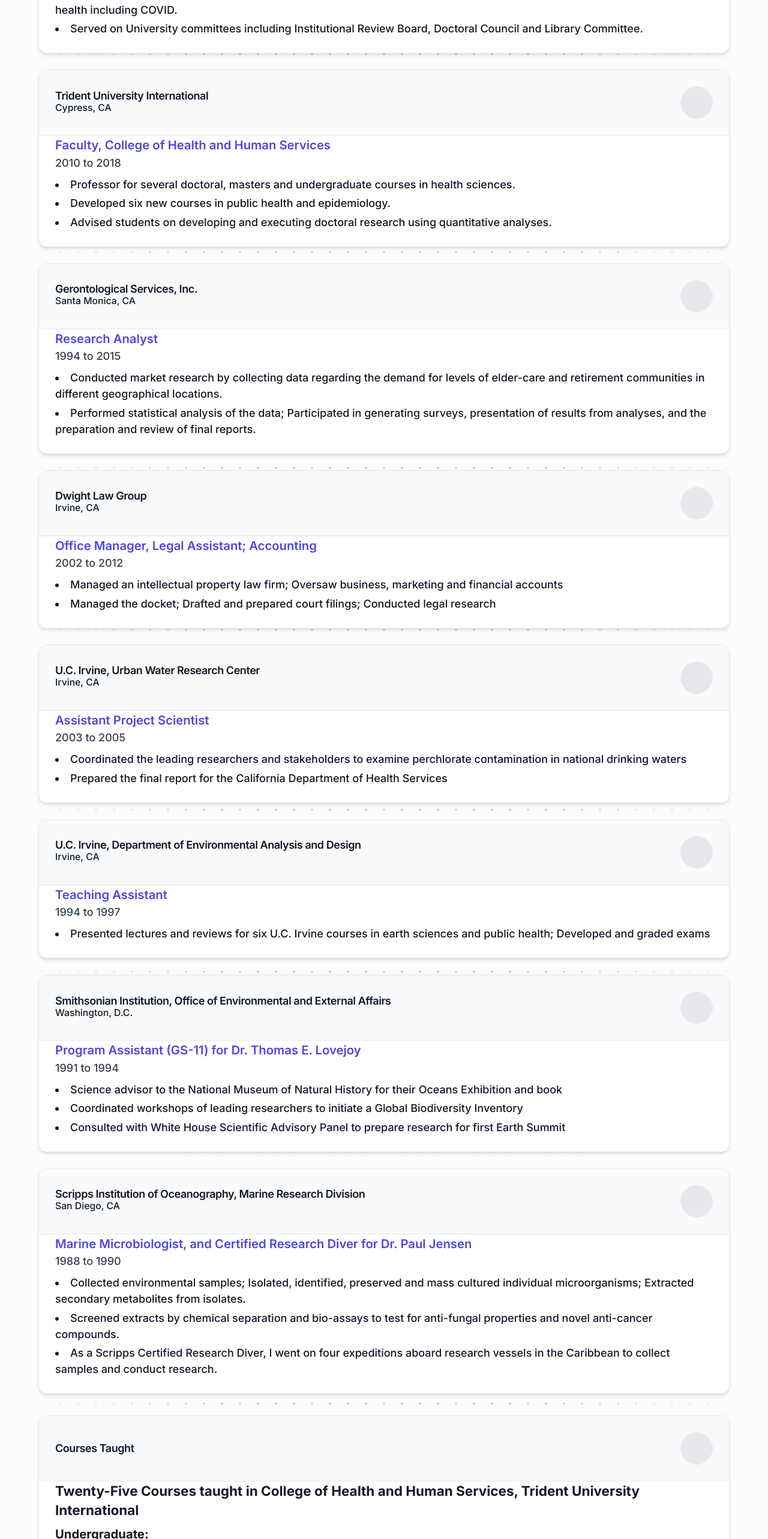
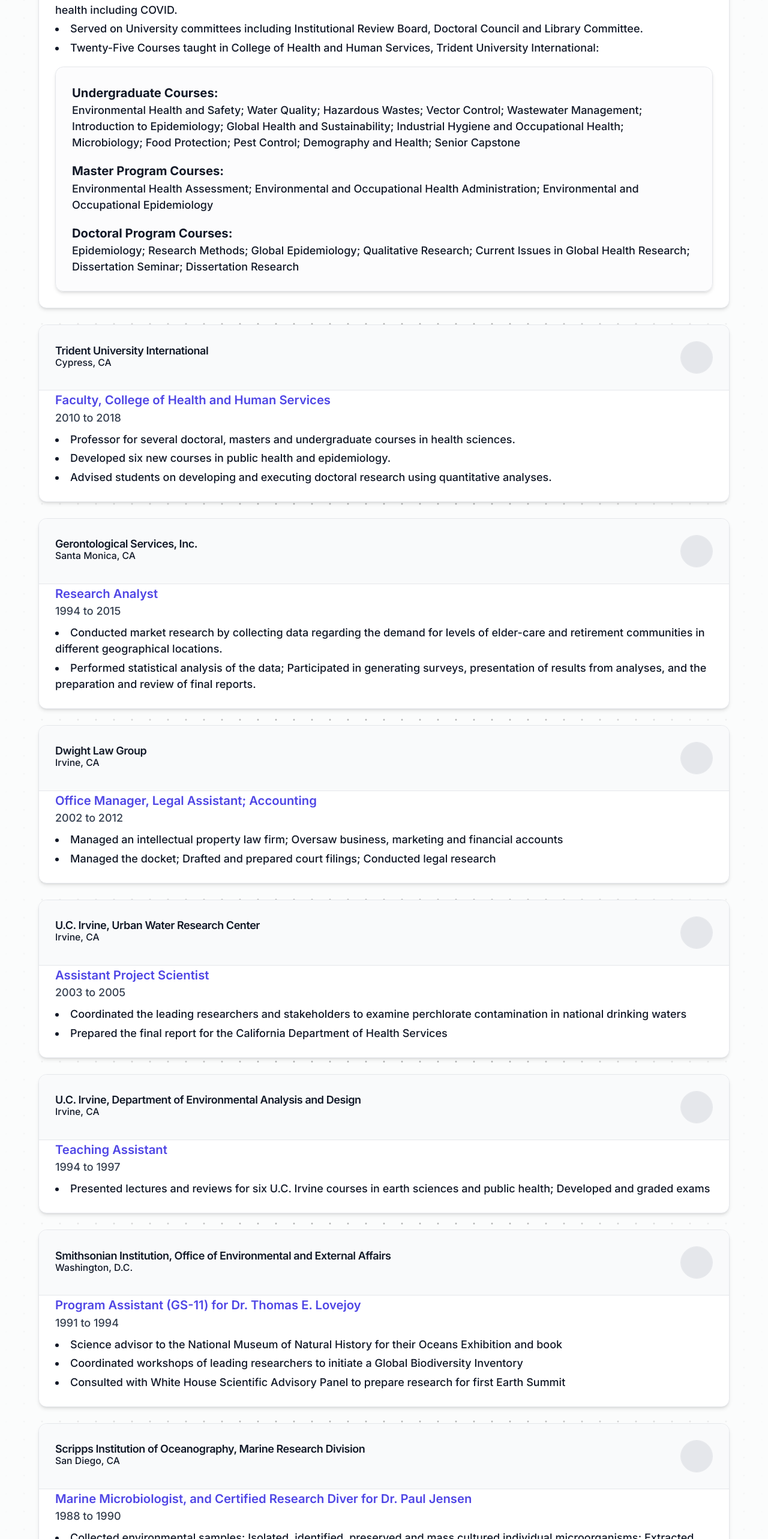
Before and after one commit to lame-o/dads-cv, a Next.js app: page /career in a window 1280 px wide. Shown: the part 1270-3836 px from the top of the page at 60% size. Built offline with nearby package versions, Linux system fonts and the light colour scheme.

Commit message:
consolidated trident card

```diff
--- a/app/career/page.tsx
+++ b/app/career/page.tsx
@@ -40,7 +40,8 @@ export default function Career() {
         "Managed dozens of faculty, and oversaw and taught hundreds of graduate students in both programs.",
         "Developed several engaging graduate courses in public health sciences and epidemiology.",
         "Dissertation Committee Chair and Member for twenty-four PhD students covering a wide range of research topics in public health including COVID.",
-        "Served on University committees including Institutional Review Board, Doctoral Council and Library Committee."
+        "Served on University committees including Institutional Review Board, Doctoral Council and Library Committee.",
+        "Twenty-Five Courses taught in College of Health and Human Services, Trident University International:",
       ]
     },
     {
@@ -147,42 +148,31 @@ export default function Career() {
                     <li key={idx} className="text-base">{responsibility}</li>
                   ))}
                 </ul>
+                {entry.title === "Trident University International" && entry.period === "2018 to 2023" && (
+                  <Card className="mt-4 bg-gray-50/50">
+                    <CardContent className="pt-6">
+                      <div className="space-y-4">
+                        <div>
+                          <h3 className="font-bold text-lg">Undergraduate Courses:</h3>
+                          <p className="text-base">Environmental Health and Safety; Water Quality; Hazardous Wastes; Vector Control; Wastewater Management; Introduction to Epidemiology; Global Health and Sustainability; Industrial Hygiene and Occupational Health; Microbiology; Food Protection; Pest Control; Demography and Health; Senior Capstone</p>
+                        </div>
+                        <div>
+                          <h3 className="font-bold text-lg">Master Program Courses:</h3>
+                          <p className="text-base">Environmental Health Assessment; Environmental and Occupational Health Administration; Environmental and Occupational Epidemiology</p>
+                        </div>
+                        <div>
+                          <h3 className="font-bold text-lg">Doctoral Program Courses:</h3>
+                          <p className="text-base">Epidemiology; Research Methods; Global Epidemiology; Qualitative Research; Current Issues in Global Health Research; Dissertation Seminar; Dissertation Research</p>
+                        </div>
+                      </div>
+                    </CardContent>
+                  </Card>
+                )}
               </CardContent>
             </Card>
           </BlurFade>
         ))}
       </div>
-      <div className="mt-8">
-        <BlurFade direction="right" inView inViewMargin="-100px">
-          <Card className="overflow-hidden transition-all duration-300 hover:shadow-lg">
-            <CardHeader className="bg-gray-50 border-b">
-              <div className="flex justify-between items-center">
-                <CardTitle>Courses Taught</CardTitle>
-                <div className="h-12 w-12 rounded-full bg-gray-100 border border-gray-200 flex items-center justify-center flex-shrink-0 ml-4">
-                  <div className="w-full h-full bg-gray-200 rounded-full" />
-                </div>
-              </div>
-            </CardHeader>
-            <CardContent>
-              <h3 className="font-bold text-xl mb-2">Twenty-Five Courses taught in College of Health and Human Services, Trident University International</h3>
-              <div className="space-y-4">
-                <div>
-                  <h3 className="font-bold text-lg">Undergraduate:</h3>
-                  <p className="text-base font-medium">Environmental Health and Safety; Water Quality; Hazardous Wastes; Vector Control; Wastewater Management; Introduction to Epidemiology; Global Health and Sustainability; Industrial Hygiene and Occupational Health; Microbiology; Food Protection; Pest Control; Demography and Health; Senior Capstone</p>
-                </div>
-                <div>
-                  <h3 className="font-bold text-lg">Master Program:</h3>
-                  <p className="text-base font-medium">Environmental Health Assessment; Environmental and Occupational Health Administration; Environmental and Occupational Epidemiology</p>
-                </div>
-                <div>
-                  <h3 className="font-bold text-lg">Doctoral Program:</h3>
-                  <p className="text-base font-medium">Epidemiology; Research Methods; Global Epidemiology; Qualitative Research; Current Issues in Global Health Research; Dissertation Seminar; Dissertation Research</p>
-                </div>
-              </div>
-            </CardContent>
-          </Card>
-        </BlurFade>
-      </div>
     </div>
   )
 }
```
